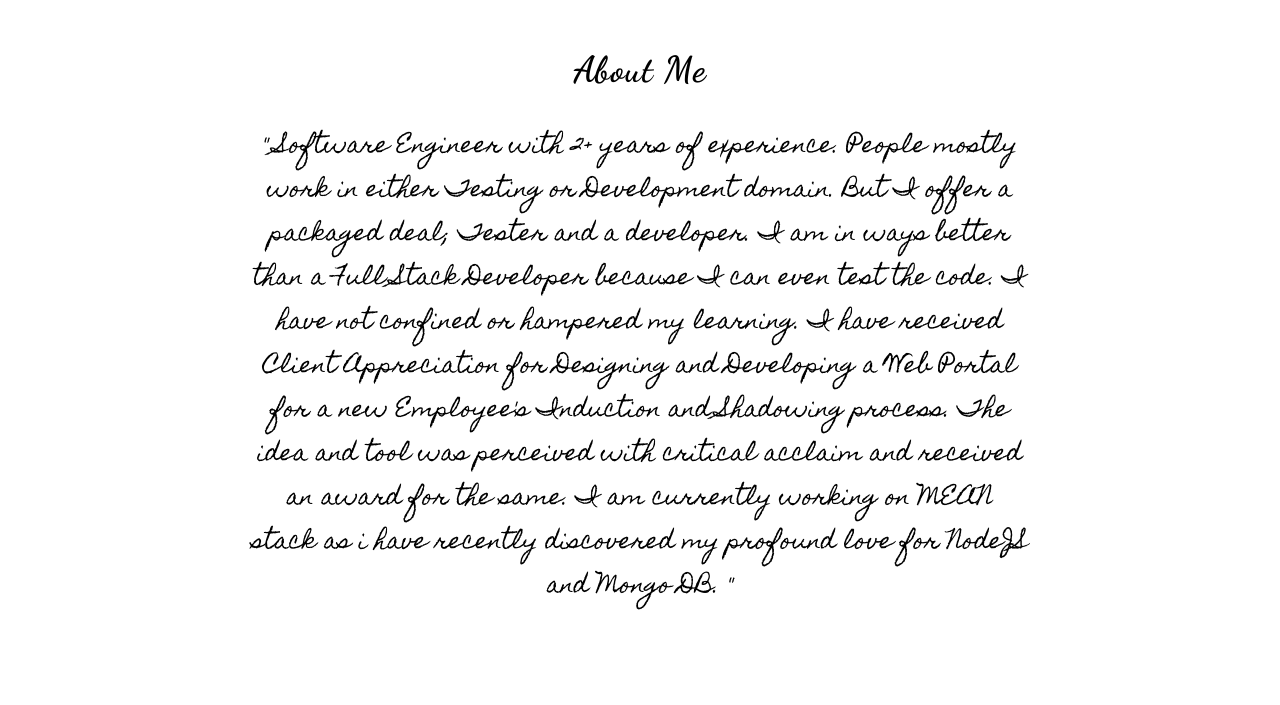
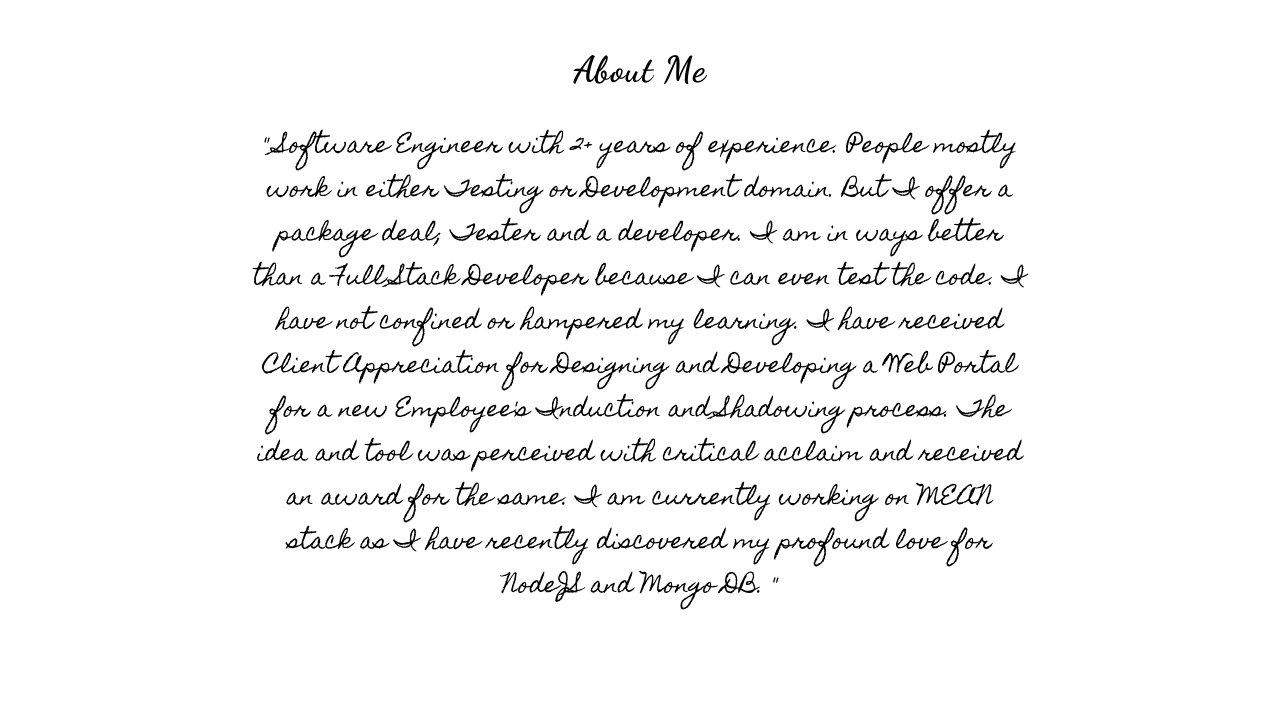
Before and after one commit to Shashank143s/portfolio, a website: page index.html in a window 1280 px wide. Shown: the part 860-1565 px from the top of the page. Drawn offline with nearby package versions, Linux system fonts and the light colour scheme; some packages are replaced by stand-ins of ours; files whose address does not match are found by name; a web font is replaced by a local one.

Commit message:
Update index.html

```diff
--- a/index.html
+++ b/index.html
@@ -241,7 +241,7 @@
         <div class="row">
             <div class="col-lg-8 col-lg-offset-2">
                 <h1>About Me</h1>
-                <p id="aboutContent">" Software Engineer with 2+ years of experience. People mostly work in either Testing or Development domain. But I offer a packaged deal; Tester and a developer. I am in ways better than a Full Stack Developer because I can even test the code. I have not confined or hampered my learning. I have received Client Appreciation for Designing and Developing a Web Portal for a new Employee's Induction and Shadowing process. The idea and tool was perceived with critical acclaim and received an award for the same. I am currently working on MEAN stack as i have recently discovered my profound love for NodeJS and Mongo DB. "</p>
+                <p id="aboutContent">" Software Engineer with 2+ years of experience. People mostly work in either Testing or Development domain. But I offer a package deal; Tester and a developer. I am in ways better than a Full Stack Developer because I can even test the code. I have not confined or hampered my learning. I have received Client Appreciation for Designing and Developing a Web Portal for a new Employee's Induction and Shadowing process. The idea and tool was perceived with critical acclaim and received an award for the same. I am currently working on MEAN stack as I have recently discovered my profound love for NodeJS and Mongo DB. "</p>
             </div>
         </div>
     </section>
```
